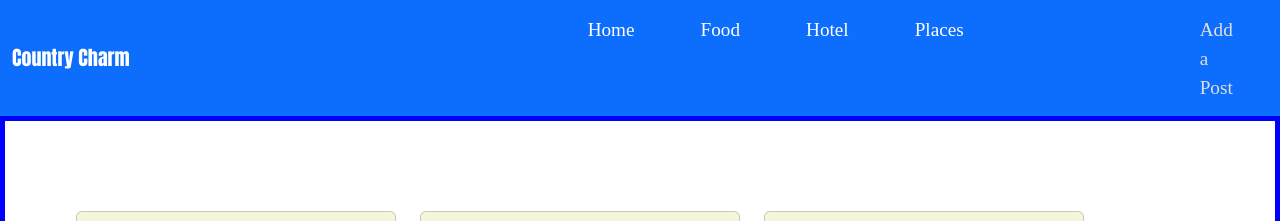
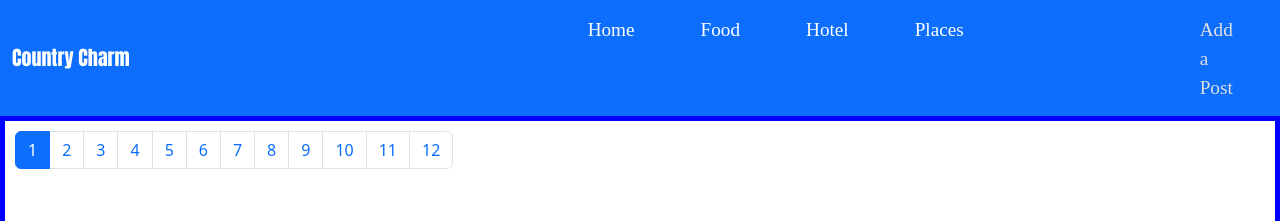
Before and after one commit to SajjadAli54/countrycharm, a React (Create React App) app: page / in a window 1280 px wide. Shown: the top 221 px of the page. Built offline with nearby package versions, Linux system fonts and the light colour scheme.

Commit message:
Added pagination into the app

```diff
--- /dev/null
+++ b/src/components/pagination.jsx
@@ -0,0 +1,34 @@
+import React from "react";
+import _ from "lodash";
+import PropTypes from "prop-types";
+
+const Pagination = ({ itemsCount, pageSize, currentPage, onPageChange }) => {
+  const pagesCount = Math.ceil(itemsCount / pageSize);
+  if (pagesCount === 1) return null;
+
+  const pages = _.range(1, pagesCount + 1);
+  return (
+    <nav>
+      <ul className="pagination">
+        {pages.map((page) => (
+          <li
+            key={page}
+            className={page === currentPage ? "page-item active" : "page-item"}
+          >
+            <button onClick={() => onPageChange(page)} className="page-link">
+              {page}
+            </button>
+          </li>
+        ))}
+      </ul>
+    </nav>
+  );
+};
+
+Pagination.propTypes = {
+  itemsCount: PropTypes.number.isRequired,
+  pageSize: PropTypes.number.isRequired,
+  currentPage: PropTypes.number.isRequired,
+  onPageChange: PropTypes.func.isRequired,
+};
+export default Pagination;
--- a/src/containers/App.js
+++ b/src/containers/App.js
@@ -1,97 +1,123 @@
-import './App.css';
-import Header from '../components/header/Header';
-import PostsList from '../components/post/PostsList';
-import Scroll from '../components/Scroll'
-import ErrorBoundry from '../components/ErrorBoundry'
-import { Component } from 'react';
-import array from './posts';
-import SearchPost from './SearchPost';
-import AddPost from './AddPost'
+import "./App.css";
+import Header from "../components/header/Header";
+import PostsList from "../components/post/PostsList";
+import Scroll from "../components/Scroll";
+import ErrorBoundry from "../components/ErrorBoundry";
+import { Component } from "react";
+import array from "./posts";
+import SearchPost from "./SearchPost";
+import AddPost from "./AddPost";
+import Pagination from "../components/pagination";
+import { paginate } from "../data/paginate";
 
 class App extends Component {
   constructor() {
-    super()
+    super();
 
-    this.allPosts = array
-    this.count = 0
+    this.allPosts = array;
+    this.count = 0;
 
-    this.populate()
+    this.populate();
 
     this.state = {
       posts: this.allPosts,
       showSearch: false,
-      showAddPost: false
-    }
+      showAddPost: false,
+      currentPage: 1,
+      pageSize: 9,
+    };
   }
 
   populate = () => {
-    this.count = localStorage.getItem('count')
+    this.count = localStorage.getItem("count");
     if (!this.count) {
-      this.count = 0
-      return
+      this.count = 0;
+      return;
     }
 
     for (let i = 1; i <= +this.count; i++) {
-      let obj = JSON.parse(localStorage.getItem(i))
-      this.allPosts = [obj, ...this.allPosts]
+      let obj = JSON.parse(localStorage.getItem(i));
+      this.allPosts = [obj, ...this.allPosts];
     }
-  }
+  };
 
   setShowSearch = () => {
-    this.settingUpState(this.state.posts, !this.state.showSearch, false)
-  }
+    this.settingUpState(this.state.posts, !this.state.showSearch, false);
+  };
 
   setAddPost = () => {
-    this.settingUpState(this.state.posts, false, !this.state.showAddPost)
-  }
+    this.settingUpState(this.state.posts, false, !this.state.showAddPost);
+  };
 
-  categorise = event => {
-    let name = event.target.name, content;
-    if (name === 'All')
-      content = this.allPosts
-    else
-      content = this.allPosts.filter(element => element.category === name)
+  categorise = (event) => {
+    let name = event.target.name,
+      content;
+    if (name === "All") content = this.allPosts;
+    else content = this.allPosts.filter((element) => element.category === name);
 
-    this.settingUpState(content, false, false)
-  }
+    this.settingUpState(content, false, false);
+  };
 
-  searchButtonClick = obj => {
-    let arr
-    if (obj.category === 'All') {
-      arr = this.allPosts.filter(x => x.country === obj.country && x.city === obj.city)
-    }
-    else {
-      arr = this.allPosts.filter(x => x.category === obj.category &&
-        x.country === obj.country &&
-        x.city === obj.city)
+  searchButtonClick = (obj) => {
+    let arr;
+    if (obj.category === "All") {
+      arr = this.allPosts.filter(
+        (x) => x.country === obj.country && x.city === obj.city
+      );
+    } else {
+      arr = this.allPosts.filter(
+        (x) =>
+          x.category === obj.category &&
+          x.country === obj.country &&
+          x.city === obj.city
+      );
     }
 
     this.settingUpState(arr, false, false);
-  }
+  };
 
-  addButtonClick = obj => {
-    obj.id = 101 + this.count
-    this.allPosts = [obj, ...this.allPosts]
-    this.settingUpState(this.allPosts, false, false)
+  addButtonClick = (obj) => {
+    obj.id = 101 + this.count;
+    this.allPosts = [obj, ...this.allPosts];
+    this.settingUpState(this.allPosts, false, false);
 
-    localStorage.setItem('count', ++this.count)
-    localStorage.setItem(this.count, JSON.stringify(obj))
-  }
+    localStorage.setItem("count", ++this.count);
+    localStorage.setItem(this.count, JSON.stringify(obj));
+  };
+
+  handlePageChange = (page) => {
+    this.setState({
+      currentPage: page,
+    });
+  };
 
   render() {
+    const { posts, currentPage, pageSize } = this.state;
+    const paginated = paginate(posts, currentPage, pageSize);
     return (
       <div>
         <Header
           setShowSearch={this.setShowSearch}
           setAddPost={this.setAddPost}
-          onCatClick={this.categorise} />
-        <AddPost trigger={this.state.showAddPost} addButtonClick={this.addButtonClick} />
+          onCatClick={this.categorise}
+        />
+        <AddPost
+          trigger={this.state.showAddPost}
+          addButtonClick={this.addButtonClick}
+        />
         <SearchPost
           trigger={this.state.showSearch}
-          onSearchClick={this.searchButtonClick} />
+          onSearchClick={this.searchButtonClick}
+        />
         <Scroll>
           <ErrorBoundry>
-            <PostsList posts={this.state.posts} />
+            <Pagination
+              itemsCount={posts.length}
+              currentPage={currentPage}
+              pageSize={pageSize}
+              onPageChange={this.handlePageChange}
+            />
+            <PostsList posts={paginated} />
           </ErrorBoundry>
         </Scroll>
       </div>
@@ -102,9 +128,9 @@ class App extends Component {
     this.setState({
       posts: posts,
       showSearch: showSearch,
-      showAddPost: showAddPost
-    })
-  }
+      showAddPost: showAddPost,
+    });
+  };
 }
 
 export default App;
--- /dev/null
+++ b/src/data/paginate.js
@@ -0,0 +1,7 @@
+import _ from "lodash";
+
+export function paginate(items, pageNumber, pageSize) {
+  const startIndex = (pageNumber - 1) * pageSize;
+  const arr = _(items).slice(startIndex).take(pageSize).value();
+  return arr;
+}
```
